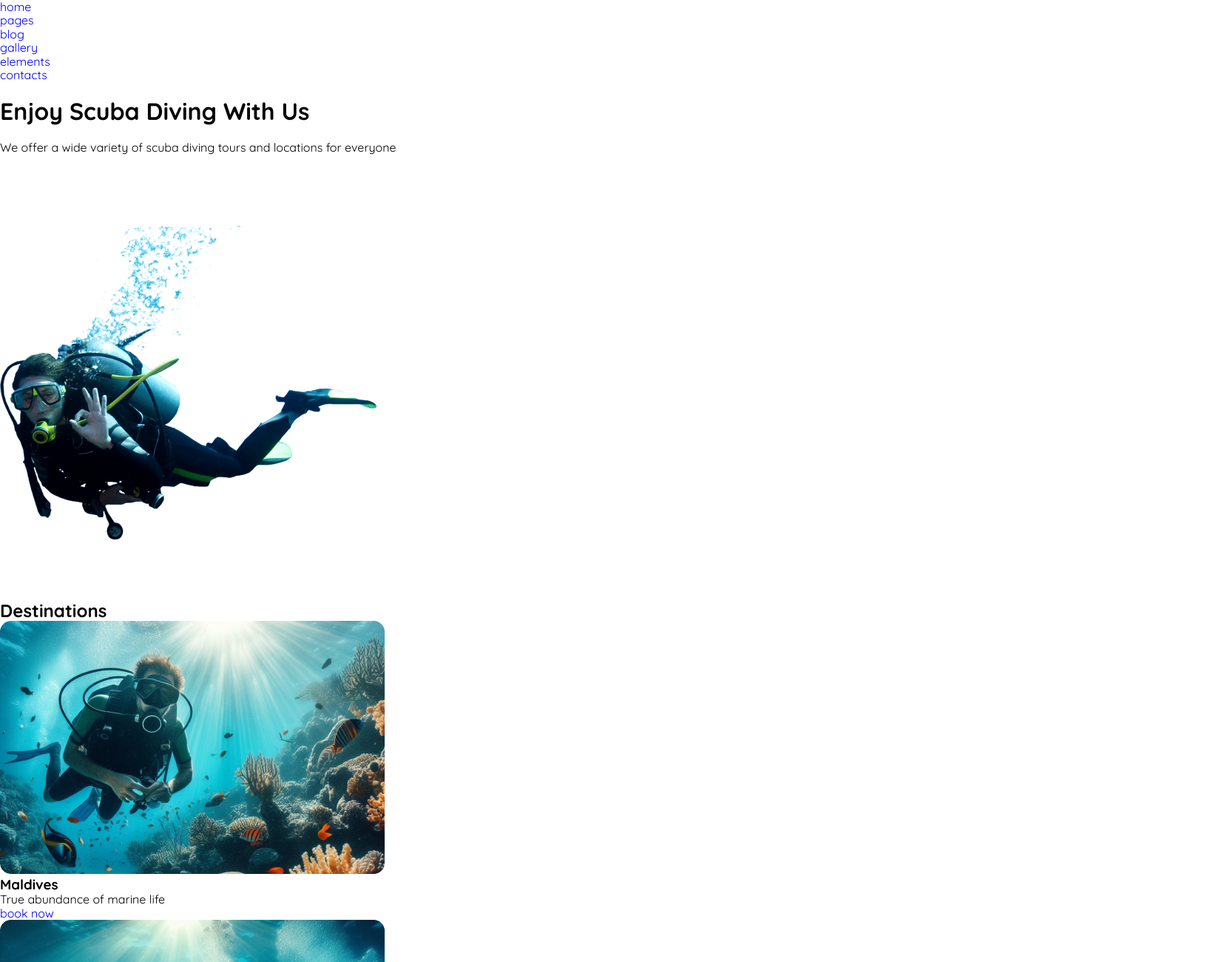
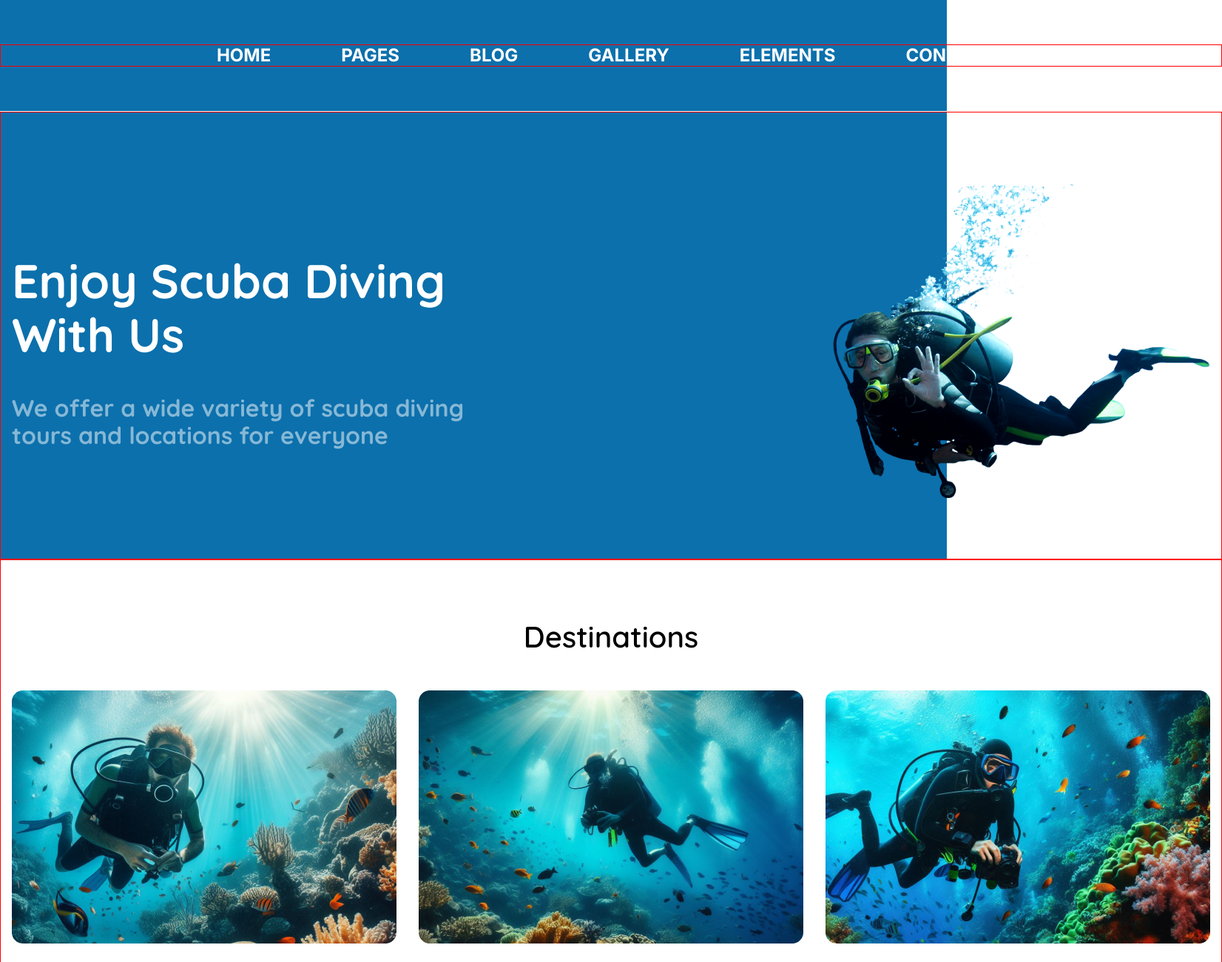
Before and after one commit to dzhurar/scuba-diving, a plain HTML site: page index.html in a window 1280 px wide. Shown: the top 1300 px of the page at 74% size, 1652 px wide, since content can reach past the window. Drawn offline with nearby package versions, Linux system fonts and the light colour scheme.

```diff
--- a/css/style.css
+++ b/css/style.css
@@ -10,6 +10,111 @@
     --blog-background: #E6E6E6;
     --title-color: #000000;
     --text-color: #7C7C7C;
+    --link-color: #fff;
     --hover-color: #F4DE1F;
-    --footer-copyright: rgba(255, 255, 255, 0.5);
+    --section-borders: #fff;
+    --transparent-text: rgba(255, 255, 255, 0.5);
 }
+/* header */
+.header{
+    background-color: var(--header-background);
+    padding-top: 60px;
+    padding-bottom: 60px;
+    border-bottom: 1px solid var(--section-borders);
+}
+.container{
+    border: 1px solid red;
+    width: 1620px;
+    margin: 0 auto;
+    padding: 0 15px;
+}
+.header-nav-list{
+    display: flex;
+    justify-content: center;
+    gap: 95px;
+}
+.header-nav-link{
+    font-family: "Inter", sans-serif;
+    font-weight: 700;
+    font-size: 24px;
+    color: var(--link-color);
+    text-transform: uppercase;
+    transition-duration: 250ms;
+}
+.header-nav-link:hover,
+.header-nav-link:focus{
+    color: var(--hover-color);
+}
+/* hero */
+.hero{
+    background-color: var(--hero-background);
+}
+.hero-positioning-list{
+    display: flex;
+    justify-content: space-between;
+    align-items: center;
+}
+.hero-title{
+    width: 665px;
+    color: var(--link-color);
+    font-weight: 700;
+    font-size: 64px;
+}
+.hero-text{
+    width: 665px;
+    color: var(--transparent-text);
+    font-weight: 700;
+    font-size: 32px;
+}
+.diver-img{
+    width: 510px;
+    height: 600px;
+}
+/* destinations */
+.destinations{
+    background-color: var(--destination-background);
+}
+.section-title{
+    margin-top: 80px;
+    margin-bottom: 50px;
+    text-align: center;
+    color: var(--title-color);
+    font-weight: 600;
+    font-size: 40px;
+}
+.destinations-list{
+    display: flex;
+    justify-content: center;
+    gap: 30px;
+}
+.destinations-card{
+    width: 520px;
+    display: flex;
+    flex-direction: column;
+    align-items: center;
+    margin-bottom: 80px;
+}
+.destinations-card-img{
+    width: 520px;
+    height: 342px;
+    margin-bottom: 30px;
+}
+.destinations-card-title{
+    font-weight: 500;
+    font-size: 36px;
+    color: var(--title-color);
+    margin-bottom: 15px;
+}
+.destinations-card-text{
+    font-weight: 500;
+    font-size: 24px;
+    color: var(--title-color);
+    margin-bottom: 30px;
+}
+.destinations-card-link{
+    text-transform: uppercase;
+    font-weight: 500;
+    font-size: 24px;
+    text-decoration: underline;
+    color: var(--text-color);
+}
```
